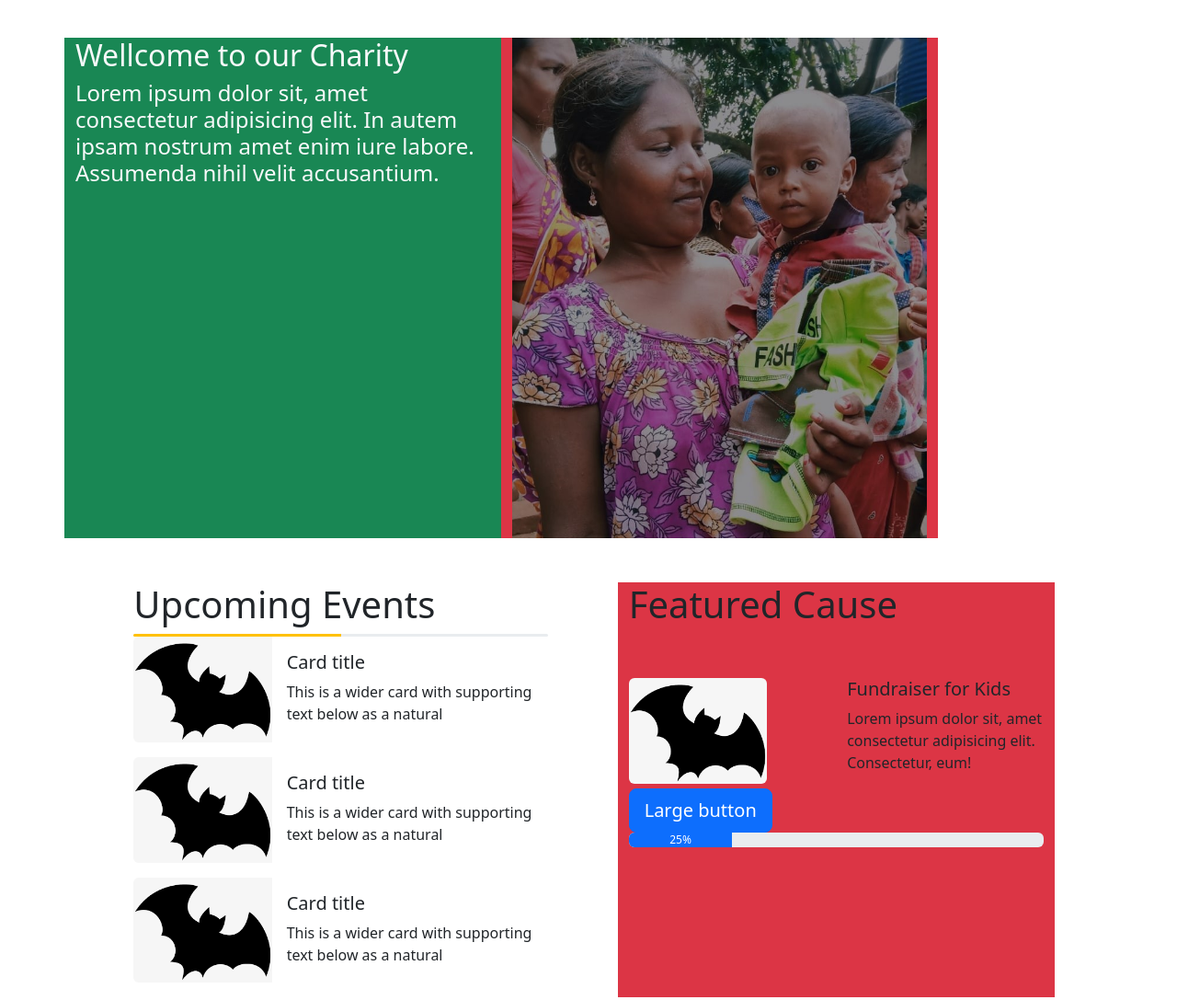
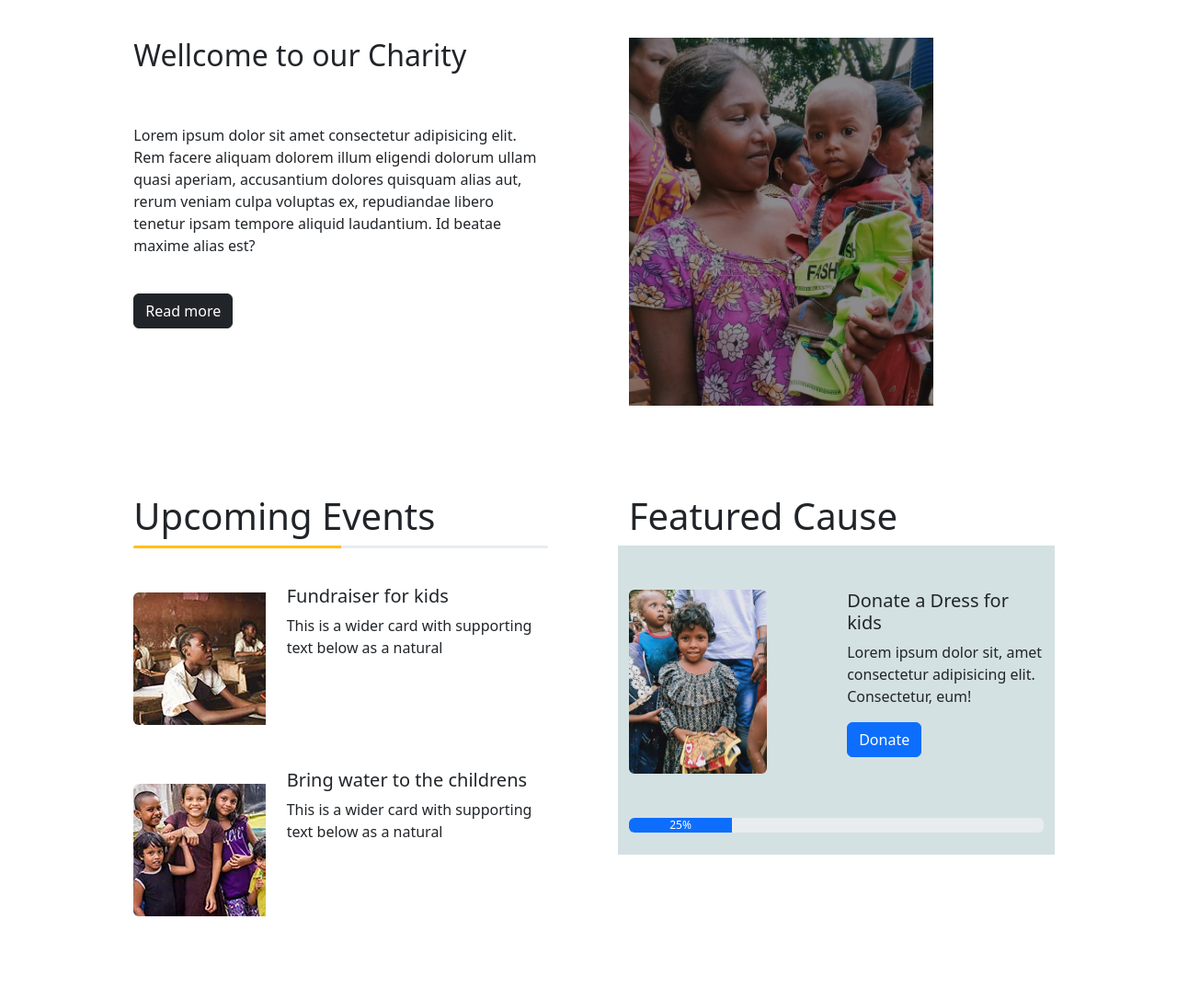
Before and after one commit to hellotheregithub/ngojoymakers, a plain HTML site: page index.html in a window 1280 px wide. Shown: the part 1320-2407 px from the top of the page at 92% size. Drawn offline with nearby package versions, Linux system fonts and the light colour scheme.

Commit message:
make some small changes in index page

```diff
--- a/index.html
+++ b/index.html
@@ -75,7 +75,7 @@
                 <!-- ENDING HERE -->
             </div>
             <div class="carousel-item">
-                <img src="img/donation banner 2.jpg" class="d-block w-100" alt="...">
+                <img src="img/donation banner 2.png" class="d-block w-100" alt="...">
                 <div class="carousel-caption d-md-block">
                     <div class="container">
                         <div class="row">
@@ -90,7 +90,7 @@
                 </div>
             </div>
             <div class="carousel-item">
-                <img src="img/b-3.jpg" class="d-block w-100" alt="...">
+                <img src="img/donation banner-3.jpg" class="d-block w-100" alt="...">
                 <div class="carousel-caption  d-md-block ">
                     <div class="container">
                         <div class="row">
@@ -157,16 +157,27 @@
         <!-- container ends here-->
     </div>
     <div class="container">
-        <div class="row justify-content-evenlyjustify-content-evenly">
-            <div class="col-md-5 bg-success text-light ">
-                <h2>Wellcome to our Charity </h2>
-                <h4>Lorem ipsum dolor sit, amet consectetur adipisicing elit. In autem ipsam nostrum amet enim iure
-                    labore. Assumenda nihil velit accusantium.</h4>
+        <div class="row justify-content-evenly pb-5">
+            <div class="col-md-5  text-dark ">
+                <div class="row">
+                    <div class="col pb-5">
+                        <h2>Wellcome to our Charity </h2>
+                    </div>
+                </div>
+
+                <p>Lorem ipsum dolor sit amet consectetur adipisicing elit. Rem facere aliquam dolorem illum eligendi
+                    dolorum ullam quasi aperiam, accusantium dolores quisquam alias aut, rerum veniam culpa voluptas ex,
+                    repudiandae libero tenetur ipsam tempore aliquid laudantium. Id beatae maxime alias est?</p>
+                <div class="row pb-4">
+                    <div class="col pt-4 pb-4">
+                        <button type="button" class="btn btn-dark">Read more</button>
+                    </div>
+                </div>
 
             </div>
-            <div class="col-md-5 bg-danger ">
+            <div class="col-md-5">
 
-                <img src="img/img-div-3.jpg" class="img-fluid" alt="">
+                <img src="img/img-div-3.jpg" class="img-fluid" alt="" style="height:400px;">
             </div>
         </div>
     </div>
@@ -183,12 +194,12 @@
 
                 <div class="card mb-3 border-0" style="max-width: 540px;">
                     <div class="row g-0">
-                        <div class="col-md-4">
-                            <img src="img/bat.png" class="img-fluid rounded-start" alt="...">
+                        <div class="col-md-4 pt-5">
+                            <img src="img/card.webp" class="img-fluid rounded-start" alt="a boy sitting in classroom">
                         </div>
-                        <div class="col-md-8">
+                        <div class="col-md-8 pt-4">
                             <div class="card-body">
-                                <h5 class="card-title">Card title</h5>
+                                <h5 class="card-title">Fundraiser for kids</h5>
                                 <p class="card-text">This is a wider card with supporting text below as a natural</p>
 
                             </div>
@@ -198,12 +209,12 @@
                 <!-- card -2-->
                 <div class="card mb-3 border-0" style="max-width: 540px;">
                     <div class="row g-0">
-                        <div class="col-md-4">
-                            <img src="img/bat.png" class="img-fluid rounded-start" alt="...">
+                        <div class="col-md-4 pt-5">
+                            <img src="img/card-3.webp" class="img-fluid rounded-start" alt="...">
                         </div>
-                        <div class="col-md-8">
+                        <div class="col-md-8 pt-3">
                             <div class="card-body">
-                                <h5 class="card-title">Card title</h5>
+                                <h5 class="card-title">Bring water to the childrens</h5>
                                 <p class="card-text">This is a wider card with supporting text below as a natural</p>
 
                             </div>
@@ -213,35 +224,41 @@
                 <!-- card -3-->
                 <div class="card mb-3 border-0" style="max-width: 540px;">
                     <div class="row g-0">
-                        <div class="col-md-4">
-                            <img src="img/bat.png" class="img-fluid rounded-start" alt="...">
+                        <div class="col-md-4 pt-4">
+                            <!-- <img src="img/bat.png" class="img-fluid rounded-start" alt="..."> -->
                         </div>
-                        <div class="col-md-8">
+                        <!-- <div class="col-md-8">
                             <div class="card-body">
-                                <h5 class="card-title">Card title</h5>
+                                <h5 class="card-title">Bring a food for a kid</h5>
                                 <p class="card-text">This is a wider card with supporting text below as a natural</p>
 
                             </div>
+                        </div> -->
+                    </div>
+                </div>
+
+            </div>
+            <div class="col-md-5">
+                <h1>Featured Cause</h1>
+                <div class="row pt-5 justify-content-evenly" style="background-color:rgba(177, 201, 202, 0.549) ;">
+                    <div class="col md-5 "><img src="img/card-2.jpg" class="rounded float-start" alt="..."
+                            style="max-width:150px;"></div>
+                    <div class="col md-5">
+                        <h5>Donate a Dress for kids</h5>
+                        <p>Lorem ipsum dolor sit, amet consectetur adipisicing elit. Consectetur, eum!</p>
+                        <button type="button" class="btn btn-primary">Donate</button>
+                    </div>
+                </div>
+                <div class="row pt-4 pb-4 " style="background-color:rgba(177, 201, 202, 0.549) ;">
+                    <div class="col pt-4">
+                        <div class="progress">
+                            <div class="progress-bar" role="progressbar" style="width: 25%;" aria-valuenow="25"
+                                aria-valuemin="0" aria-valuemax="100">25%</div>
                         </div>
                     </div>
                 </div>
 
-            </div>
-            <div class="col-md-5 bg-danger">
-                <h1>Featured Cause</h1>
-                <div class="row pt-5 justify-content-evenly">
-                    <div class="col md-5 "><img src="img/bat.png" class="rounded float-start" alt="..."
-                            style="max-width:150px;"></div>
-                    <div class="col md-5">
-                        <h5>Fundraiser for Kids</h5>
-                        <p>Lorem ipsum dolor sit, amet consectetur adipisicing elit. Consectetur, eum!</p>
-                    </div>
-                </div>
-                <button type="button" class="btn btn-primary btn-lg">Large button</button>
-                <div class="progress">
-                    <div class="progress-bar" role="progressbar" style="width: 25%;" aria-valuenow="25"
-                        aria-valuemin="0" aria-valuemax="100">25%</div>
-                </div>
+
             </div>
         </div>
         <!-- container Ends here -->
```
Also changed, not shown: img/card-2.jpg (added), img/card-3.webp (added), img/card.webp (added), img/donation banner 2.png (added), img/donation banner-3.jpg (added).
